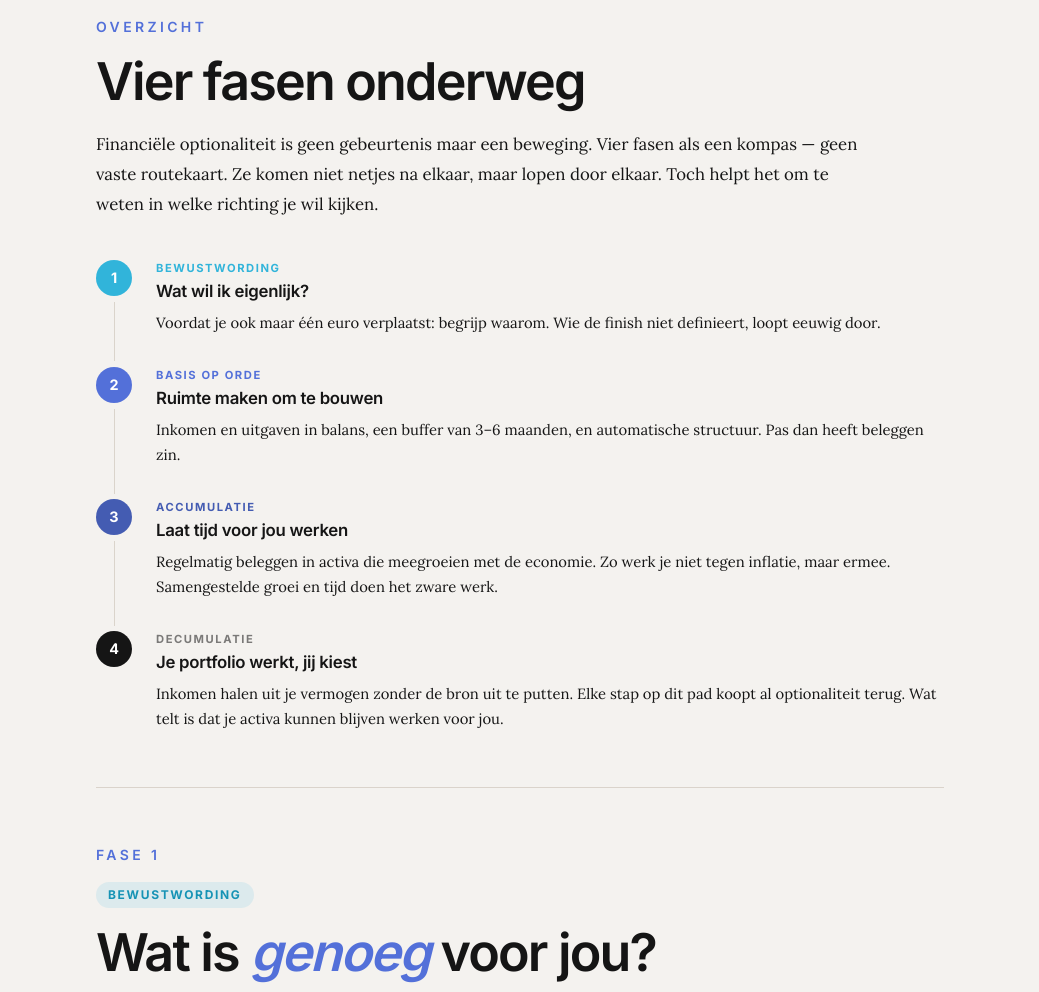
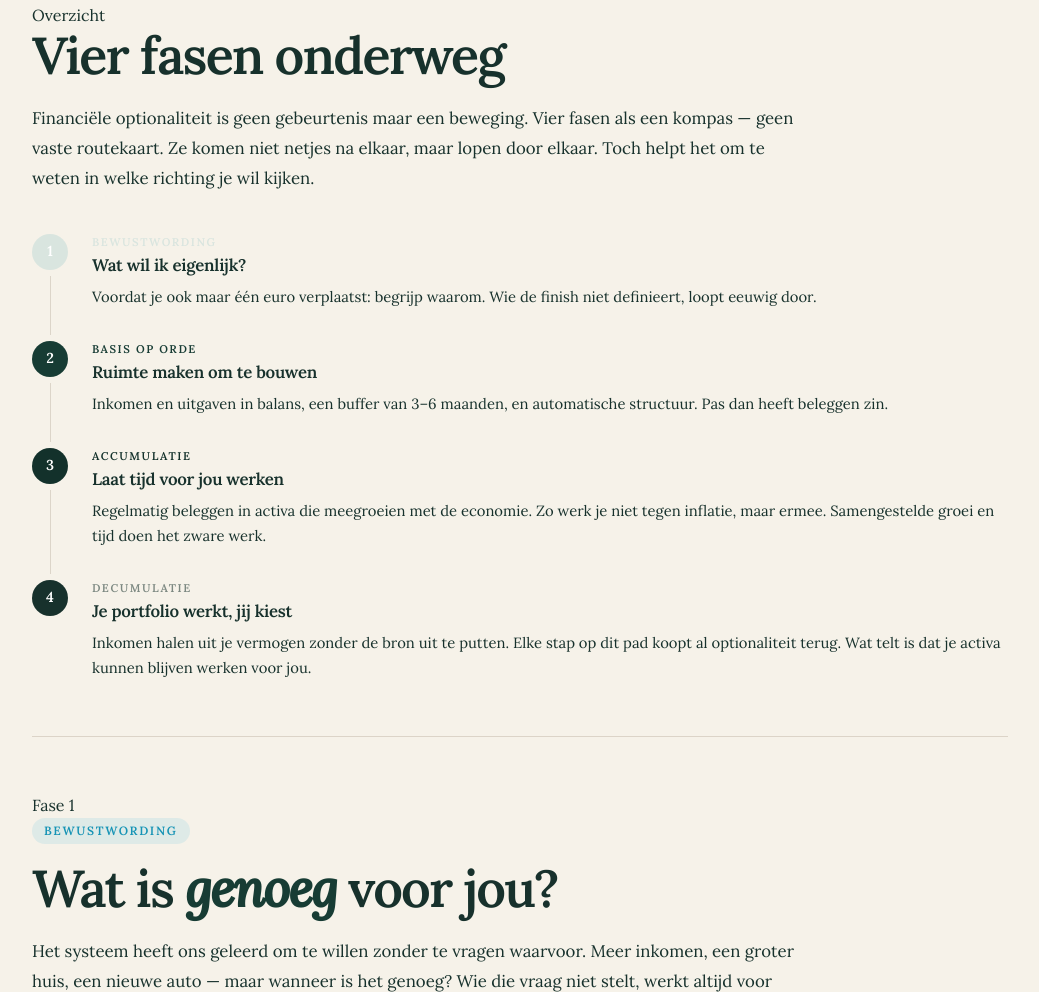
Before and after one commit to vjo18/geldgedrag, an Astro site: page /kompas in a window 1280 px wide. Shown: the part 1207-2199 px from the top of the page, without its empty margins (120-1159 px from the left). Built offline with nearby package versions, Linux system fonts and the light colour scheme; Astro itself is replaced by a stand-in of ours.

Commit message:
style: introduce editorial Geldgedrag palette

```diff
--- a/src/styles/global.css
+++ b/src/styles/global.css
@@ -1,4 +1,4 @@
-@import url("https://fonts.googleapis.com/css2?family=Inter:wght@400;500;600;700&family=Lora:wght@400;500;600;700&display=swap");
+@import url("https://fonts.googleapis.com/css2?family=Inter:wght@400;500;600;700&family=Lora:ital,wght@0,400;0,500;0,600;1,400;1,500&display=swap");
 @import "tailwindcss";
 @import "./typography.css";
 
@@ -6,21 +6,21 @@
 
 :root,
 html[data-theme="light"] {
-  --background: #f4f2ef;
-  --foreground: #151515;
-  --accent: #5370d9;
-  --accent-soft: #31b4da;
-  --muted: #e7e2da;
-  --border: #d7d0c6;
+  --background: #f6f2e9;
+  --foreground: #17312c;
+  --accent: #173c34;
+  --accent-soft: #d9e5df;
+  --muted: #eee7dc;
+  --border: #d9d1c4;
 }
 
 html[data-theme="dark"] {
-  --background: #121212;
-  --foreground: #f4f2ef;
-  --accent: #7f97f2;
-  --accent-soft: #5dcbe9;
-  --muted: #222222;
-  --border: #343434;
+  --background: #10211e;
+  --foreground: #f6f2e9;
+  --accent: #e6a46c;
+  --accent-soft: #24423b;
+  --muted: #18302b;
+  --border: #355049;
 }
 
 @theme inline {
@@ -36,69 +36,16 @@
 }
 
 @layer base {
-  * {
-    @apply border-border outline-accent/75;
-    scrollbar-width: auto;
-    scrollbar-color: var(--color-accent-soft) transparent;
-  }
-
-  html {
-    @apply overflow-y-scroll scroll-smooth;
-  }
-
-  body {
-    @apply flex min-h-svh flex-col bg-background font-body text-foreground antialiased selection:bg-accent selection:text-white;
-  }
-
-  h1,
-  h2,
-  h3,
-  h4,
-  h5,
-  h6,
-  button,
-  nav,
-  .font-heading {
-    @apply font-heading;
-  }
-
-  a,
-  button {
-    @apply outline-offset-1 outline-accent focus-visible:no-underline focus-visible:outline-2 focus-visible:outline-dashed;
-  }
-
-  button:not(:disabled),
-  [role="button"]:not(:disabled) {
-    cursor: pointer;
-  }
+  * { @apply border-border outline-accent/75; scrollbar-color: var(--accent-soft) transparent; }
+  html { @apply overflow-y-scroll scroll-smooth; }
+  body { @apply flex min-h-svh flex-col bg-background font-body text-foreground antialiased selection:bg-accent selection:text-white; }
+  button, nav, .font-heading { @apply font-heading; }
+  a,button { @apply outline-offset-2 outline-accent focus-visible:outline-2 focus-visible:outline-dashed; }
+  button:not(:disabled),[role="button"]:not(:disabled){cursor:pointer}
 }
 
-@utility max-w-app {
-  @apply max-w-4xl;
-}
+@utility max-w-app { @apply max-w-5xl; }
+@utility app-layout { @apply mx-auto w-full max-w-app px-5 sm:px-6; }
 
-@utility app-layout {
-  @apply mx-auto w-full max-w-app px-5 sm:px-6;
-}
-
-.active-nav {
-  @apply text-accent;
-}
-
-.surface {
-  @apply rounded-3xl border border-border bg-background/90 shadow-[0_10px_30px_rgba(21,21,21,0.04)];
-}
-
-.section-label {
-  font-family: var(--font-heading);
-  font-size: 0.875rem;
-  font-weight: 600;
-  letter-spacing: 0.24em;
-  text-transform: uppercase;
-  color: var(--gold);
-  margin-bottom: 1rem;
-}
-
-:target {
-  scroll-margin-block: 1rem;
-}
+.active-nav { color: var(--accent); }
+:target { scroll-margin-block: 1rem; }
```
